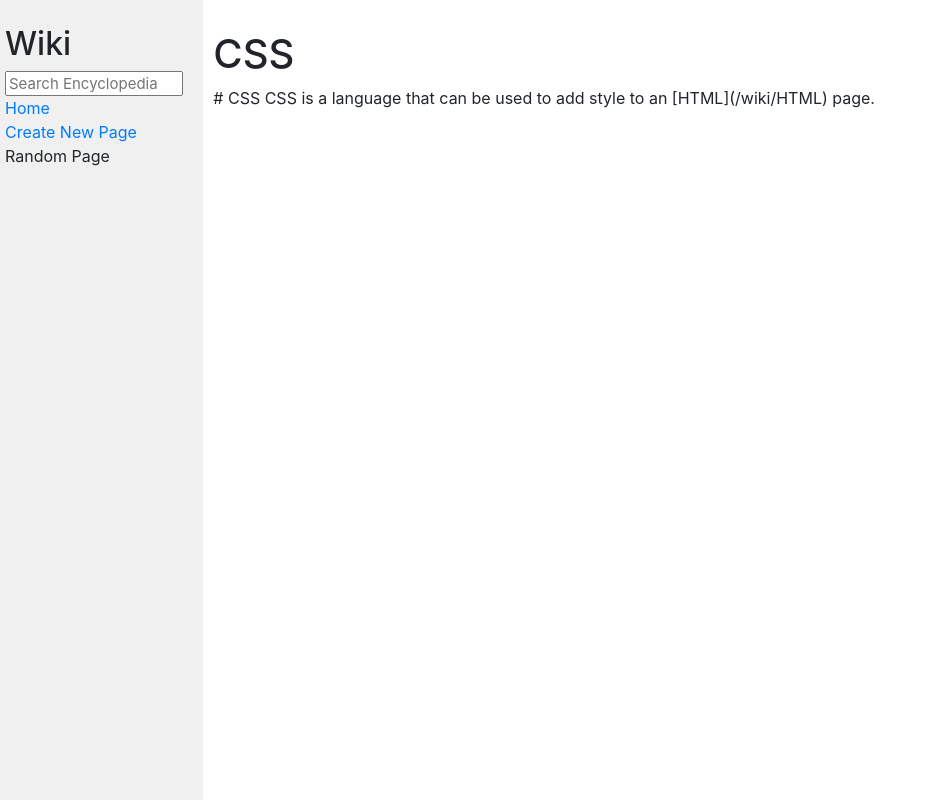
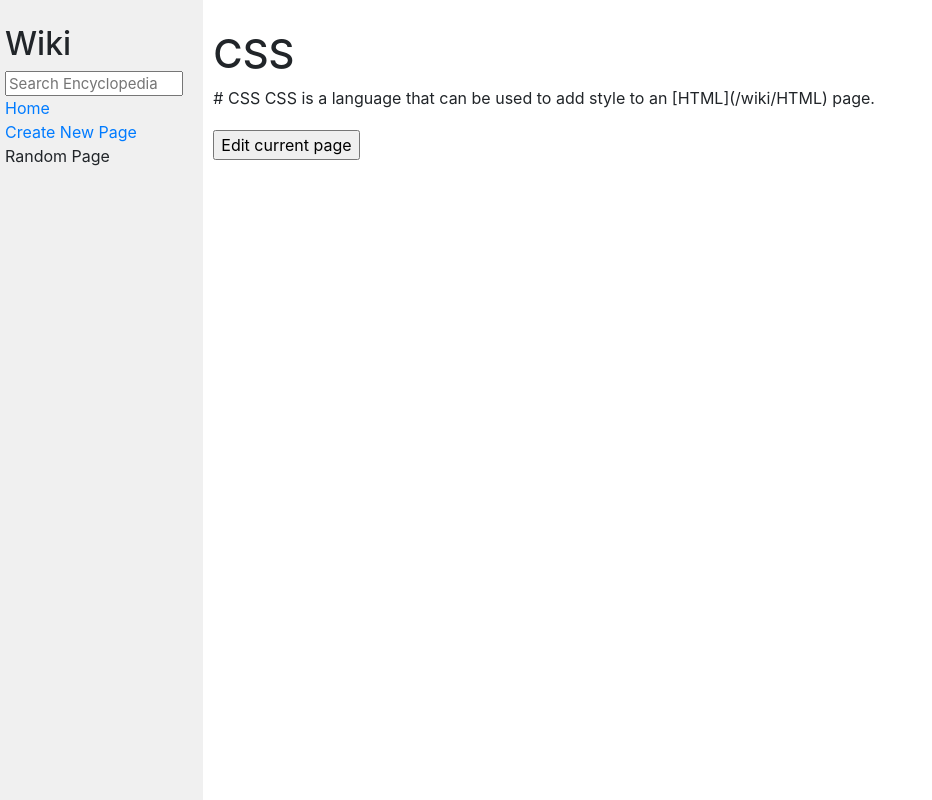
Before and after one commit to ArthurAllilaire/CS50-Web-programming, a Django app: page /CSS in a window 1280 px wide. Shown: the whole page, without its empty margins (0-932 px from the left). Run offline with Django 3.2, Linux system fonts and the light colour scheme; some libraries are stand-ins or nearby versions.

Commit message:
Added possibility to edit pages

```diff
--- a/wiki/encyclopedia/static/encyclopedia/styles.css
+++ b/wiki/encyclopedia/static/encyclopedia/styles.css
@@ -73,3 +73,6 @@ label[for="content_input"]{
     grid-area: submit;
     width: 90%;
 }
+.edit_form_submit_button{
+    padding: 20px 0px;
+}
--- a/wiki/encyclopedia/templates/encyclopedia/article.html
+++ b/wiki/encyclopedia/templates/encyclopedia/article.html
@@ -7,5 +7,10 @@
 {% block body %}
     <h1>{{title}}</h1>
     {{ article }}
+    <form action="{% url 'edit' %}" method="post" class="edit_form_submit_button">
+        {% csrf_token %}
+        {{edit_form}}
+        <input type="submit" value="Edit current page">
+    </form>
 
 {% endblock %}
--- a/wiki/encyclopedia/urls.py
+++ b/wiki/encyclopedia/urls.py
@@ -6,6 +6,8 @@ urlpatterns = [
     path("", views.index, name="index"),
     path("search", views.search, name="search"),
     path("new", views.new, name="new"),
+    path("edit", views.edit, name="edit"),
+    path("save_edit", views.save_edit, name="save_edit"),
     path("<str:title>", views.article, name="title")
 
 ]
--- a/wiki/encyclopedia/views.py
+++ b/wiki/encyclopedia/views.py
@@ -29,6 +29,21 @@ class EntryForm(forms.Form):
             attrs={"rows": 5, "cols": 20, "id": "content_input"})
     )
 
+class EditEntry(forms.Form):
+    title = forms.CharField(
+        widget=forms.HiddenInput()
+    )
+    content = forms.CharField(
+        label="",
+        widget=forms.Textarea(
+            attrs={"rows": 5, "cols": 20, "class": "edit_content_input"})
+    )
+
+
+class EditForm(forms.Form):
+    title = forms.CharField(
+        widget=forms.HiddenInput()
+    )
 
 def index(request):
     return render(request, "encyclopedia/index.html", {
@@ -44,6 +59,7 @@ def article(request, title):
     return render(request, "encyclopedia/article.html", {
         "title": title,
         "form": SearchForm(),
+        "edit_form": EditForm(initial={"title":title}),
         "article": article
     })
 
@@ -113,3 +129,45 @@ def new(request):
             "entry_form": EntryForm(),
             "title": "Create a new encyclopedia entry"
         })
+
+def edit(request):
+    # Check if method is POST
+    if request.method == "POST":
+
+        # Take in the data the user submitted and save it as form
+        form = EditForm(request.POST)
+
+        # Check if form data is valid (server-side)
+        if form.is_valid():
+
+            # Isolate the title from the 'cleaned' version of form data
+            title = form.cleaned_data["title"]
+
+            return render(request, "encyclopedia/edit.html", {
+                "form": SearchForm(),
+                # Keep content values
+                "entry_form": EditEntry(
+                    initial={"title": title,"content":util.get_entry(title)}
+                ),
+                "title": title
+            })
+    else:
+        return HttpResponseRedirect(reverse("index"))
+
+def save_edit(request):
+    # Check if method is POST
+    if request.method == "POST":
+
+        # Take in the data the user submitted and save it as form
+        form = EditEntry(request.POST)
+
+        # Check if form data is valid (server-side)
+        if form.is_valid():
+
+            # Isolate the title from the 'cleaned' version of form data
+            title = form.cleaned_data["title"]
+            content = form.cleaned_data["content"]
+            util.save_entry(title, content)
+            return HttpResponseRedirect(title)
+    else:
+        return HttpResponseRedirect(reverse("index"))
```
Also changed, not shown: wiki/encyclopedia/templates/encyclopedia/edit.html (added, +15 -0 lines), wiki/entries/CSS.md (line endings or trailing spaces).
